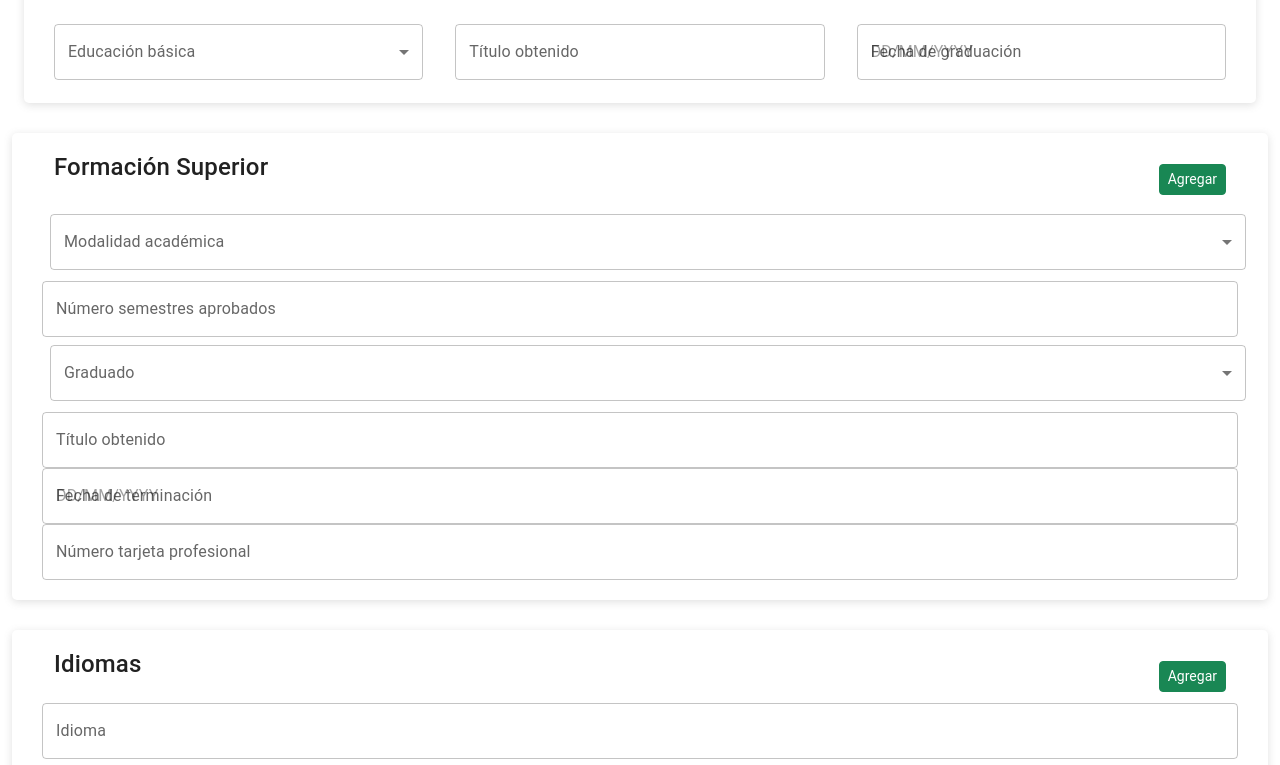
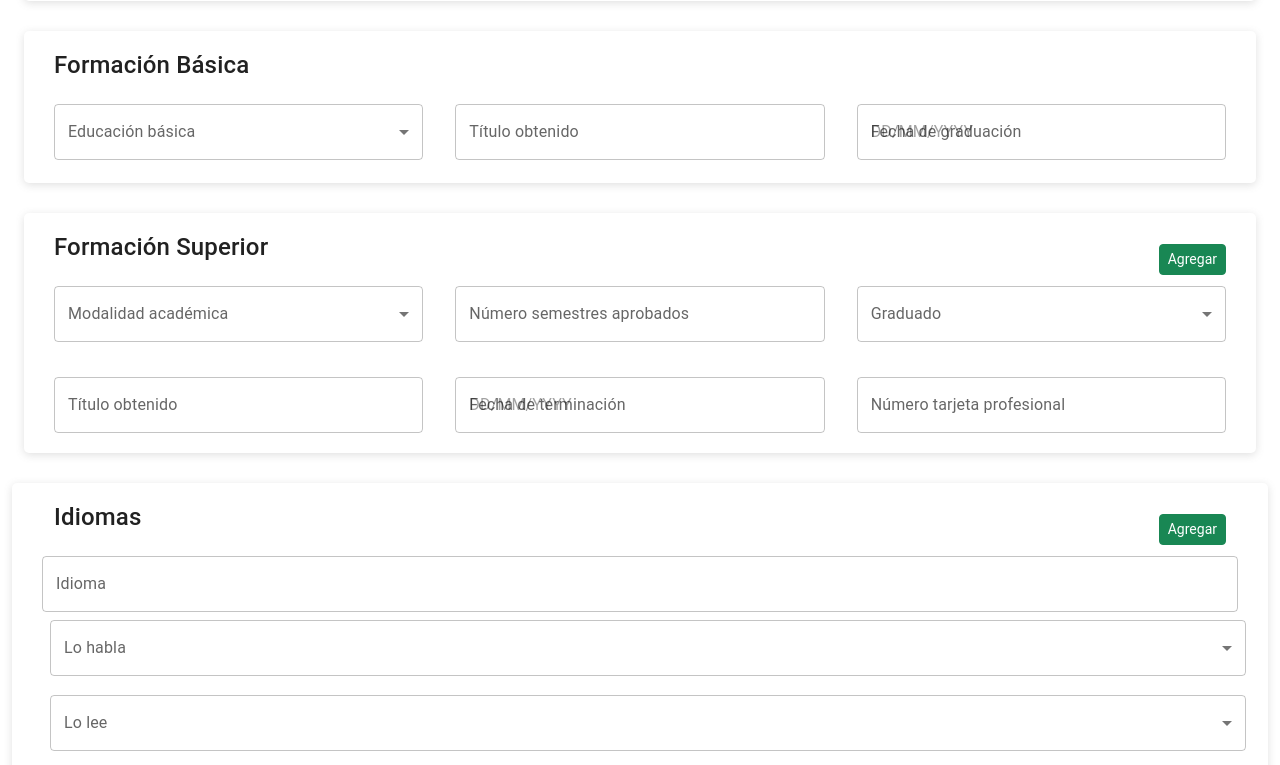
Before and after one commit to vapinedo/ASTRO, a React (Vite) app: page /curriculum-nuevo in a window 1280 px wide. Shown: the part 599-1364 px from the top of the page. Built offline with nearby package versions, Linux system fonts and the light colour scheme.

Commit message:
formacion superior nos uses mui

```diff
--- a/src/AppRouting.tsx
+++ b/src/AppRouting.tsx
@@ -8,7 +8,7 @@ export default function AppRouting() {
     return (
         <>
             <Navbar />
-            <Container maxWidth="xl">
+            <Container sx={{ marginTop: 10 }} maxWidth="xl">
                 <Routes>
                     <Route path="/" element={<CurriculumAdmin />} />
                     <Route path="/curriculums" element={<CurriculumAdmin />} />
--- a/src/features/curriculum/components/FormacionSuperiorForm.tsx
+++ b/src/features/curriculum/components/FormacionSuperiorForm.tsx
@@ -1,6 +1,7 @@
 import * as yup from "yup";
 import "./FormComponents.css";
 import { ReactNode } from "react";
+import { Stack } from "@mui/material";
 import { useFieldArray } from "react-hook-form";
 import Box from "../../../shared/containers/Box/Box";
 import { FormacionSuperior } from "../../../models/Curriculum";
@@ -86,7 +87,7 @@ export default function FormacionSuperiorForm(props: InputProps): ReactNode {
     }
 
     return (
-        <Box wrapperClass="row">
+        <Box>
             <header className="inline-flex">
                 <h4 className="mb-4">Formación Superior</h4>
                 {(fields.length < MAXIMUM_INSTANCES) && <button onClick={handleAppend} className="btn btn-sm btn-success">Agregar</button>}
@@ -94,11 +95,10 @@ export default function FormacionSuperiorForm(props: InputProps): ReactNode {
 
             {fields.map((field, index) => (
                 <div key={field.id} className={index > 0 ? "dynamic-fields" : ""}>
-                    <div className="row">
+                    <Stack direction="row" spacing={4}>
                         <SelectField
                             register={register}
                             label="Modalidad académica"
-                            wrapperClass="mb-3 col-md-4"
                             options={modalidadAcademicaOptions}
                             name={`formacionSuperior.${index}.modalidadAcademica`}
                             error={errors.formacionSuperior && errors.formacionSuperior[index]?.modalidadAcademica?.message}
@@ -106,7 +106,6 @@ export default function FormacionSuperiorForm(props: InputProps): ReactNode {
                         <InputField
                             type="text"
                             register={register}
-                            wrapperClass="mb-3 col-md-4"
                             label="Número semestres aprobados"
                             name={`formacionSuperior.${index}.numeroSemestresAprobados`}
                             error={errors.formacionSuperior && errors.formacionSuperior[index]?.numeroSemestresAprobados?.message}
@@ -115,15 +114,16 @@ export default function FormacionSuperiorForm(props: InputProps): ReactNode {
                             register={register}
                             label="Graduado"
                             options={SiNoOptions}
-                            wrapperClass="mb-3 col-md-4"
                             name={`formacionSuperior.${index}.graduado`}
                             error={errors.formacionSuperior && errors.formacionSuperior[index]?.graduado?.message}
                         />
+                    </Stack>
+
+                    <Stack direction="row" spacing={4} mt={4}>
                         <InputField
                             type="text"
                             register={register}
                             label="Título obtenido"
-                            wrapperClass="mb-3 col-md-4"
                             name={`formacionSuperior.${index}.tituloObtenido`}
                             error={errors.formacionSuperior && errors.formacionSuperior[index]?.tituloObtenido?.message}
                         />
@@ -131,7 +131,6 @@ export default function FormacionSuperiorForm(props: InputProps): ReactNode {
                             control={control}
                             register={register}
                             setValue={setValue}
-                            wrapperClass="mb-3 col-md-4"
                             label="Fecha de terminación"
                             name={`formacionSuperior.${index}.fechaTerminacion`}
                             error={errors.formacionSuperior && errors.formacionSuperior[index]?.fechaTerminacion?.message}
@@ -139,12 +138,11 @@ export default function FormacionSuperiorForm(props: InputProps): ReactNode {
                         <InputField
                             type="text"
                             register={register}
-                            wrapperClass="mb-3 col-md-4"
                             label="Número tarjeta profesional"
                             name={`formacionSuperior.${index}.numeroTarjetaProfesional`}
                             error={errors.formacionSuperior && errors.formacionSuperior[index]?.numeroTarjetaProfesional?.message}
                         />
-                    </div>
+                    </Stack>
                     {index > 0 && <i onClick={() => remove(index)} className="icon bx bx-trash-alt" title="Eliminar"></i>}
                 </div>
             ))}
```
